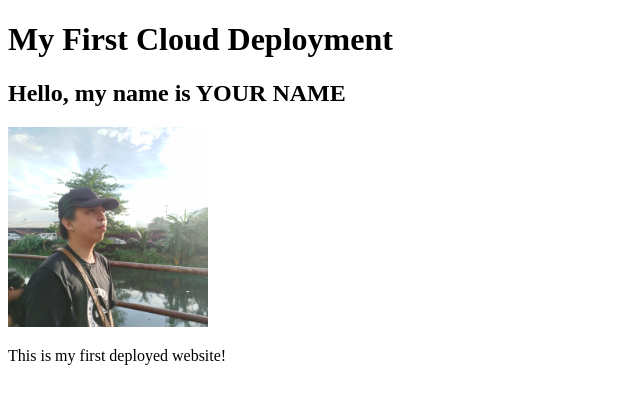
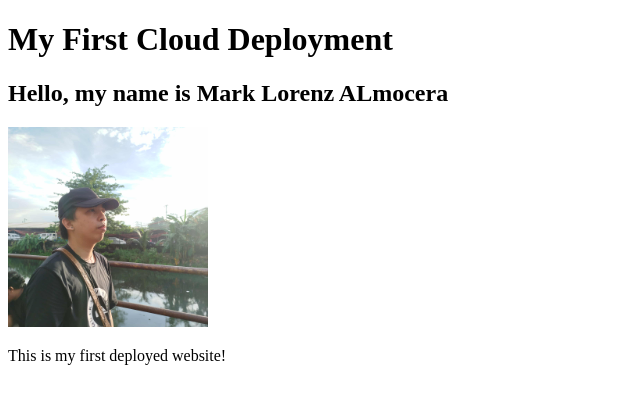
Before and after one commit to Katwalk12/sample, a plain HTML site: page index.html in a window 1280 px wide. Shown: the whole page, without its empty margins (0-640 px from the left). Drawn offline with Linux system fonts and the light colour scheme.

Commit message:
Update name in index.html to Mark Lorenz Almocera

```diff
--- a/index.html
+++ b/index.html
@@ -2,7 +2,7 @@
 <html>
 <body>
   <h1>My First Cloud Deployment</h1>
-  <h2>Hello, my name is YOUR NAME</h2>
+  <h2>Hello, my name is Mark Lorenz ALmocera</h2>
   <img src="my_photo.jpg" width="200"/>
   <p>This is my first deployed website!</p>
 </body>
```
